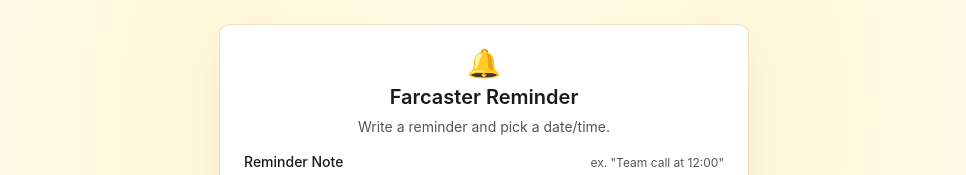
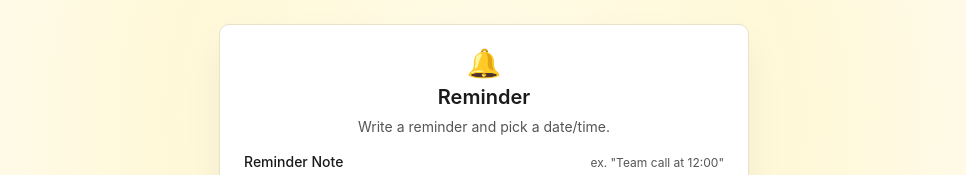
Before and after one commit to mataramasuko95/farcaster-reminder-app, a plain HTML site: page index.html in a window 1280 px wide. Shown: the top 175 px of the page, without its empty margins (156-1122 px from the left). Drawn offline with Linux system fonts and the light colour scheme.

Commit message:
Change header text from 'Farcaster Reminder' to 'Reminder'

```diff
--- a/index.html
+++ b/index.html
@@ -266,7 +266,7 @@
     <!-- header -->
     <div class="heading">
       <div class="emoji-bell">🔔</div>
-      <h1>Farcaster Reminder</h1>
+      <h1>Reminder</h1>
       <div class="subtext">
         Write a reminder and pick a date/time.
       </div>
```
